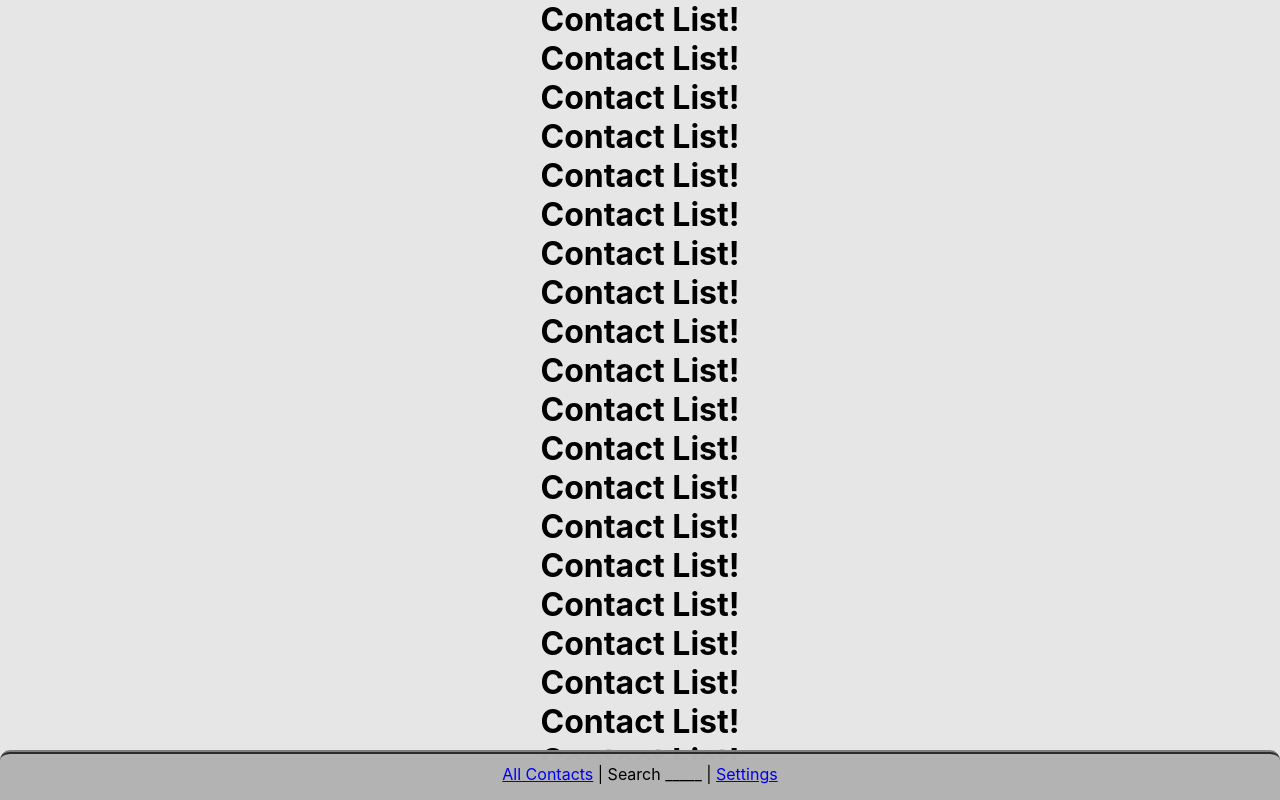
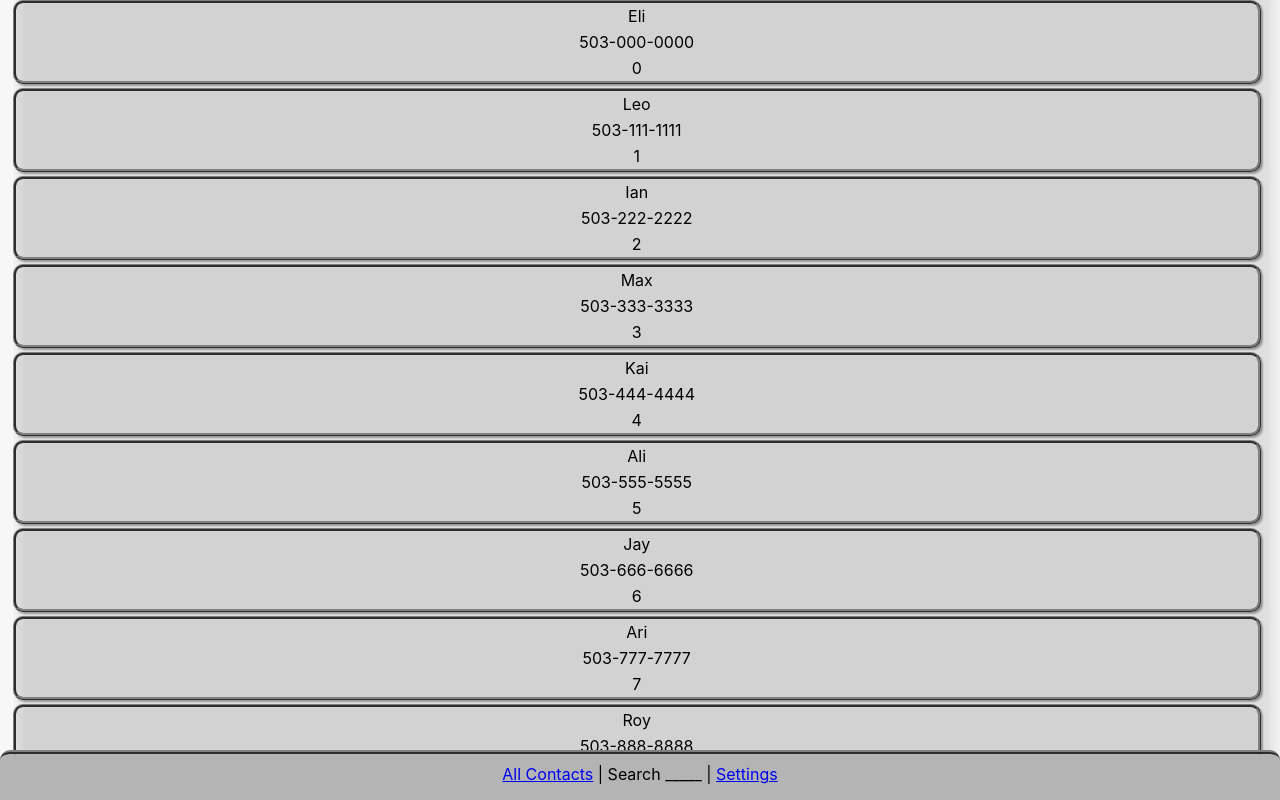
Before and after one commit to nhhor/prioritacts, a React (Create React App) app: page / in a window 1280 px wide. Built offline with nearby package versions, Linux system fonts and the light colour scheme.

Commit message:
continue to write static version. Update readme.

```diff
--- a/src/App.css
+++ b/src/App.css
@@ -1,3 +1,7 @@
+html {
+  background: rgba(179,179,179,.1);
+}
+
 .App {
   text-align: center;
   overflow: hidden;
--- a/src/App.js
+++ b/src/App.js
@@ -10,7 +10,19 @@ class App extends React.Component {
   constructor(props) {
     super(props);
     this.state = {
-      contacts: [{name: 'noah', phone: 12345}],
+      contacts: [
+        {name: 'Eli', phone: '503-000-0000', id:0},
+        {name: 'Leo', phone: '503-111-1111', id:1},
+        {name: 'Ian', phone: '503-222-2222', id:2},
+        {name: 'Max', phone: '503-333-3333', id:3},
+        {name: 'Kai', phone: '503-444-4444', id:4},
+        {name: 'Ali', phone: '503-555-5555', id:5},
+        {name: 'Jay', phone: '503-666-6666', id:6},
+        {name: 'Ari', phone: '503-777-7777', id:7},
+        {name: 'Roy', phone: '503-888-8888', id:8},
+        {name: 'Sam', phone: '503-999-9999', id:9},
+
+    ],
       contactSelected: null
     };
   }
@@ -23,8 +35,8 @@ class App extends React.Component {
           <Switch>
             <Route exact
               path='/'
-              render={()=><ContactList
-                />} />
+              render={(props)=><ContactList
+                contactList={this.state.contacts} />} />
             </Switch>
           <Switch>
             <Route
@@ -43,8 +55,9 @@ class App extends React.Component {
                 position: absolute;
                 overflow: auto;
                 top: 0px;
+                left: 1%;
                 height: 95%;
-                width: 100%;
+                width: 99%;
               }
 
               .appFooter {
--- /dev/null
+++ b/src/Contact.js
@@ -0,0 +1,29 @@
+import React from 'react';
+
+function Contact(props){
+
+  return (
+    <div id={'contactDiv' + props.id} className='contactRows'>
+        <p className='divGrid1 kegName'>{props.name}</p>
+        <p className='divGrid1 kegName'>{props.phone}</p>
+        <p className='divGrid1 kegName'>{props.id}</p>
+    <style>{`
+      .contactRows {
+        width: 98%;
+        background: rgba(179,179,179,.3);
+        border-radius: 10px;
+        border: 3px ridge grey;
+        box-shadow: 2px 2px 2px rgba(0, 0, 0, .33);
+        margin-bottom: 4px;
+      }
+
+      .contactRows p {
+        margin: 0px;
+        padding: 3px;
+      }
+      `}</style>
+      </div>
+    );
+  }
+
+  export default Contact;
--- a/src/ContactList.js
+++ b/src/ContactList.js
@@ -1,40 +1,29 @@
 import React from 'react';
-import PropTypes from 'prop-types';
+import Contact from './Contact';
+
+
 import { Link } from 'react-router-dom';
 
 function ContactList(props){
 
   return (
     <div className="inContactList">
-      <h1>Contact List!</h1>
-      <h1>Contact List!</h1>
-      <h1>Contact List!</h1>
-      <h1>Contact List!</h1>
-      <h1>Contact List!</h1>
-      <h1>Contact List!</h1>
-      <h1>Contact List!</h1>
-      <h1>Contact List!</h1>
-      <h1>Contact List!</h1>
-      <h1>Contact List!</h1>
-      <h1>Contact List!</h1>
-      <h1>Contact List!</h1>
-      <h1>Contact List!</h1>
-      <h1>Contact List!</h1>
-      <h1>Contact List!</h1>
-      <h1>Contact List!</h1>
-      <h1>Contact List!</h1>
-      <h1>Contact List!</h1>
-      <h1>Contact List!</h1>
-      <h1>Contact List!</h1>
-      <h1>Contact List!</h1>
-      <h1>Contact List!</h1>
-      <h1>Contact List!</h1>
-      <h1>Contact List!</h1>
-      <h1>Contact List!</h1>
-      <h1>Contact List!</h1>
+
+      {props.contactList.map((contact) =>
+        <Contact name={contact.name}
+          phone={contact.phone}
+          id={contact.id}
+
+          key={contact.id}
+          />
+      )}
+
+
+
       <style>{`
           .inContactList {
-            background-color: rgba(179, 179, 179, .33);
+            background: rgb(179,179,179);
+            background: linear-gradient(90deg, rgba(179,179,179,0.03) 0%, rgba(179,179,179,0.33) 1%, rgba(179,179,179,0.33) 99%, rgba(179,179,179,0.03) 100%);
           }
           .inContactList h1 {
             margin: 0px;
--- a/src/Footer.js
+++ b/src/Footer.js
@@ -14,13 +14,13 @@ function Footer(){
             border-top-left-radius: 10px;
             border-top-right-radius: 10px;
             border-top: 4px ridge grey;
-        background-color: rgba(179, 179, 179, .99);
+            background: rgb(179,179,179);
+            background: linear-gradient(0deg, rgba(179,179,179,0.99) 0%, rgba(179,179,179,0.99) 99%, rgba(179,179,179,0.33) 100%);
           }
 
           .inFooter p {
             margin: 0px;
           }
-
           `}</style>
       </div>
     );
```
Also changed, not shown: 1 other file (tests, documents, lock files or other folders). Lines whose indentation alone changed are shown as unchanged.
